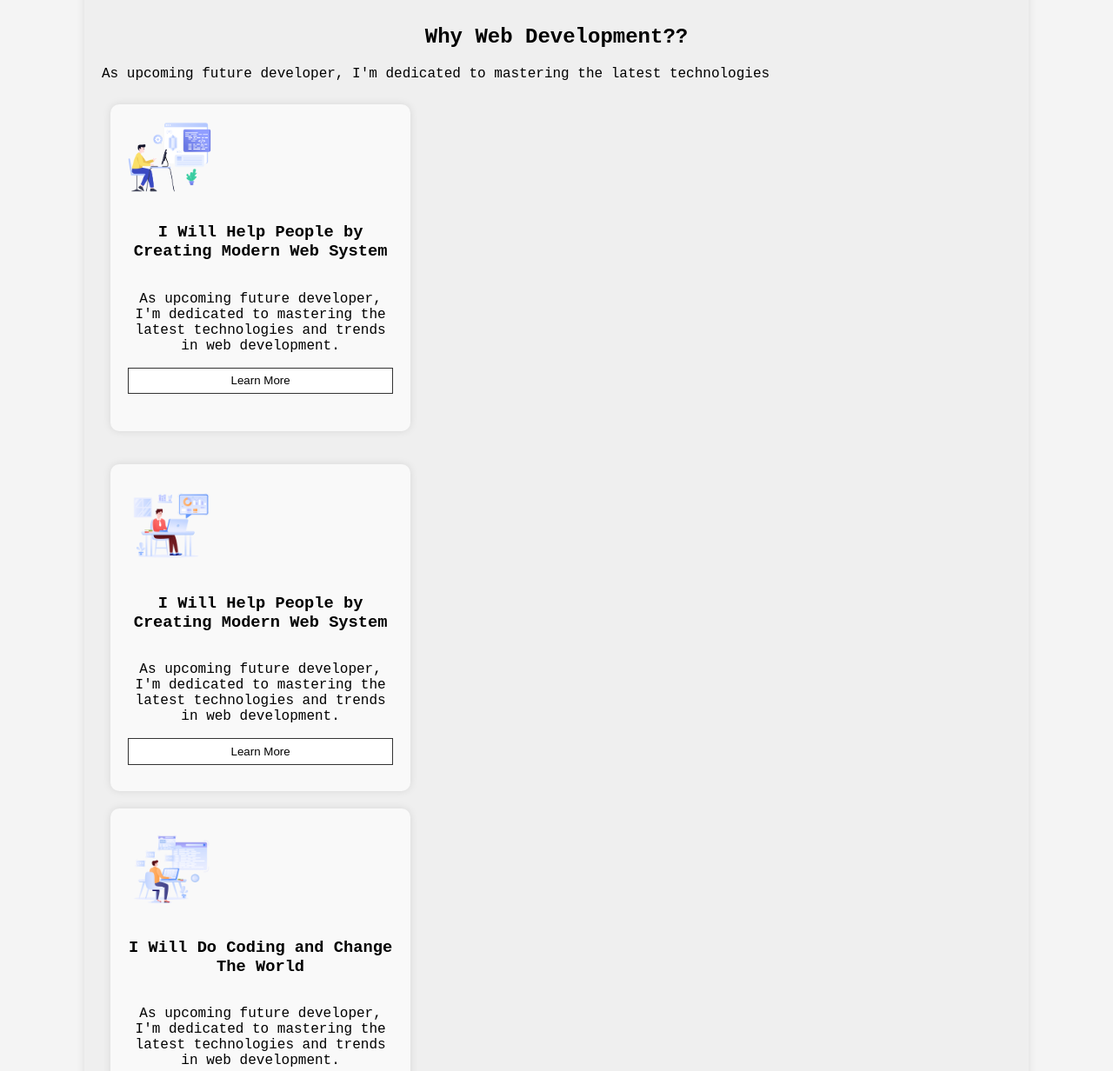
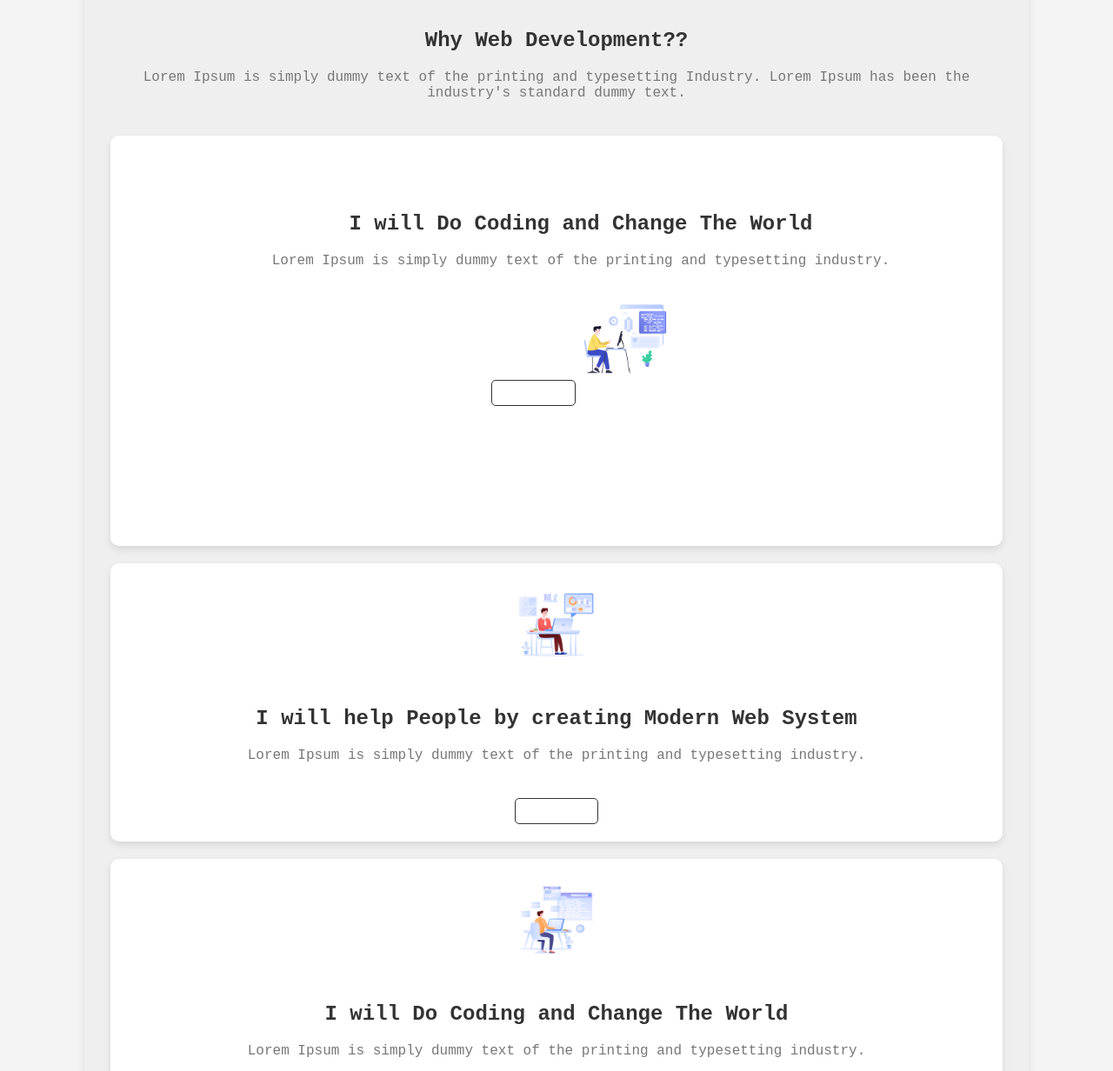
Before and after one commit to tareque101/b10-assignment-01, a plain HTML site: page index.html in a window 1280 px wide. Shown: the part 900-2132 px from the top of the page at 87% size. Drawn offline with Linux system fonts and the light colour scheme; a web font is replaced by a local one.

Commit message:
added more designs

```diff
--- a/index.html
+++ b/index.html
@@ -23,27 +23,36 @@
     </section>
  <!-- section for about web details -->
     <section class="webdev">
-        <h2>Why Web Development??</h2>
-        <p >As upcoming future developer, I'm dedicated to mastering the latest technologies</p>
-        <div class="cards">
+        <div class="container">
+            <h1>Why Web Development??</h1>
+            <p>Lorem Ipsum is simply dummy text of the printing and typesetting Industry. Lorem Ipsum has been the industry's standard dummy text.</p>
+
             <div class="card">
-                <img src="assets/Layer_1.png" alt=" ">
-                <h3>I Will Help People by Creating Modern Web System</h3>
-                <p>As upcoming future developer, I'm dedicated to mastering the latest technologies and trends in web development.</p>
-                <button>Learn More</button>
+                <div class="card-content1">
+
+                    <h2>I will Do Coding and Change The World</h2>
+                    <p>Lorem Ipsum is simply dummy text of the printing and typesetting industry.</p>
+                    <button>Learn More</button>
+                    <img src="assets/Layer_1.png" alt="">
+                </div>
             </div>
-            <br>
+
             <div class="card">
-                <img src="assets/Group 3.png" alt=" ">
-                <h3>I Will Help People by Creating Modern Web System</h3>
-                <p>As upcoming future developer, I'm dedicated to mastering the latest technologies and trends in web development.</p>
-                <button>Learn More</button>
+                <div class="card-content2">
+                    <img src="assets/Group 3.png" alt="">
+                    <h2>I will help People by creating Modern Web System</h2>
+                    <p>Lorem Ipsum is simply dummy text of the printing and typesetting industry.</p>
+                    <button>Learn More</button>
+                </div>
             </div>
+
             <div class="card">
-                <img src="assets/Group 4.png" alt=" ">
-                <h3>I Will Do Coding and Change The World</h3>
-                <p>As upcoming future developer, I'm dedicated to mastering the latest technologies and trends in web development.</p>
-                <button>Learn More</button>
+                <div class="card-content3">
+                    <img src="assets/Group 4.png" alt="">
+                    <h2>I will Do Coding and Change The World</h2>
+                    <p>Lorem Ipsum is simply dummy text of the printing and typesetting industry.</p>
+                    <button>Learn More</button>
+                </div>
             </div>
         </div>
     </section>
--- a/styles/styles.css
+++ b/styles/styles.css
@@ -83,23 +83,29 @@ height: 66px;
 font-size: 20px;
 font-weight: 600;
 }
-.card
+
+/* web head */
+.web-head
 {
+    text-align: center;
+}
+.webb{
+    font-size: 32px;
+    font-weight: 800;
+}
+.webb-des
+{
+    padding-top: 24px;
+    font-size: 16px;
+font-weight: 400;
+}
 
 
-width: 946px;
-height: 336px;
-
-display: flex;
-flex-direction: column;
-
-padding: 48px;
-
-}
 .ps
 {
     text-align: center;
 }
+
 
 .webdev {
     background-color: rgba(13, 19, 33, 0.02);
@@ -127,7 +133,7 @@ padding: 48px;
     padding: 20px;
     border-radius: 10px;
     margin: 10px;
-    width: calc(33% - 40px);
+
     box-shadow: 0 0 10px rgba(0,0,0,0.1);
     text-align: center;
 }
@@ -144,6 +150,81 @@ padding: 48px;
     background-color: #fff;
     cursor: pointer;
 }
+.container {
+
+    margin: auto;
+    overflow: hidden;
+}
+/* .card-content1 */
+/* {
+    width: 850px;
+/* height: 240px; */
+.card-content1
+{
+
+position: static;
+width: 946px;
+height: 336px;
+
+ display: block;
+flex-direction: column;
+justify-content: flex-start;
+align-items: flex-start;
+padding: 48px;
+
+}
+
+h1 {
+    text-align: center;
+    color: #333;
+    margin-top: 20px;
+}
+
+p {
+    text-align: center;
+    color: #777;
+    margin-bottom: 40px;
+}
+
+.card {
+    background: white;
+    margin-bottom: 20px;
+    border-radius: 10px;
+    box-shadow: 0 4px 8px rgba(0,0,0,0.1);
+    overflow: hidden;
+}
+
+.card-content {
+    padding: 20px;
+    text-align: center;
+}
+
+.card img {
+    max-width: 100px;
+    margin-bottom: 20px;
+}
+
+.card h2 {
+    margin: 20px 0;
+    color: #333;
+}
+
+.card p {
+    color: #777;
+}
+
+button {
+    padding: 10px 20px;
+    border: none;
+    background: #333;
+    color: white;
+    border-radius: 5px;
+    cursor: pointer;
+}
+
+button:hover {
+    background: #555;
+}
 
 .video-container {
     display: flex;
```
